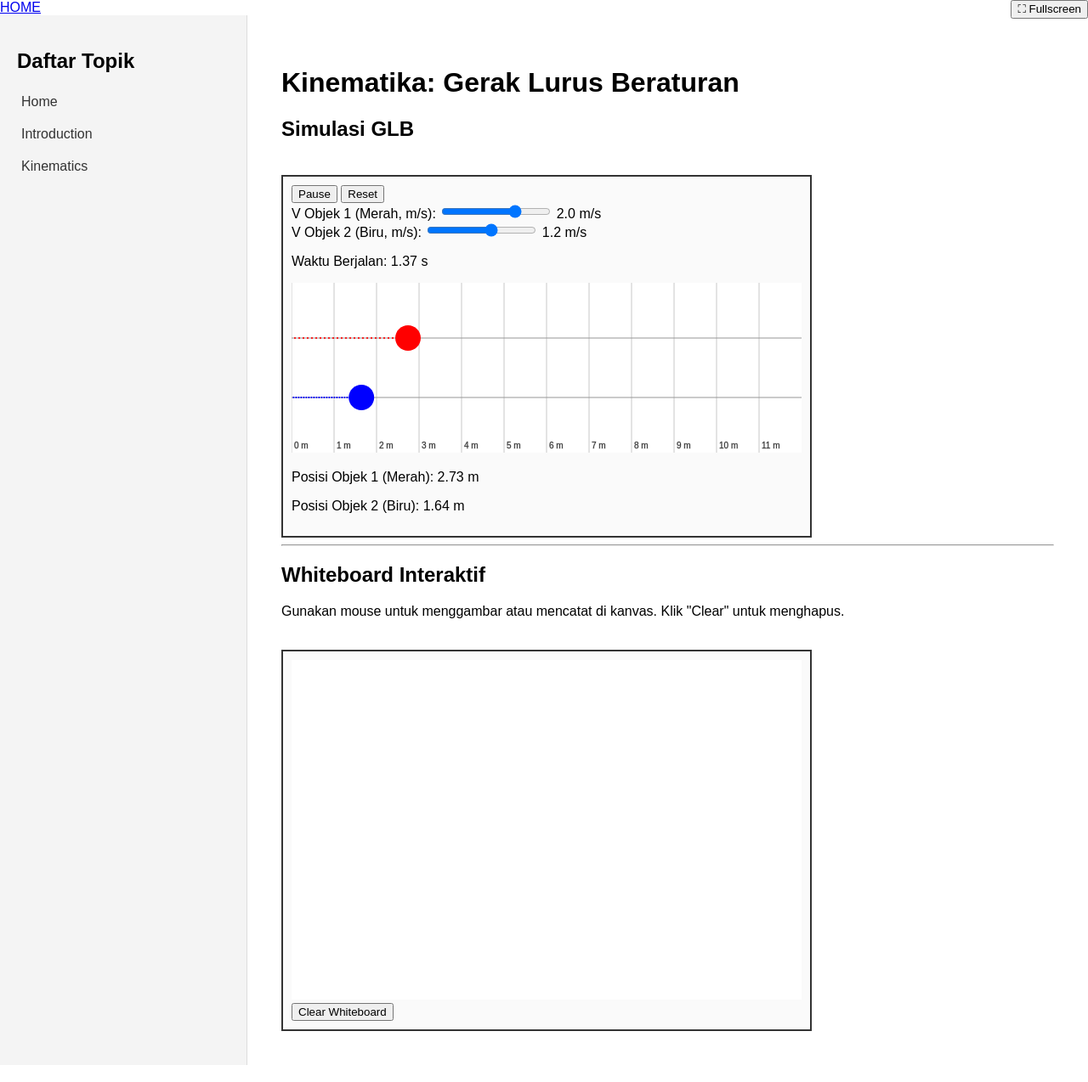
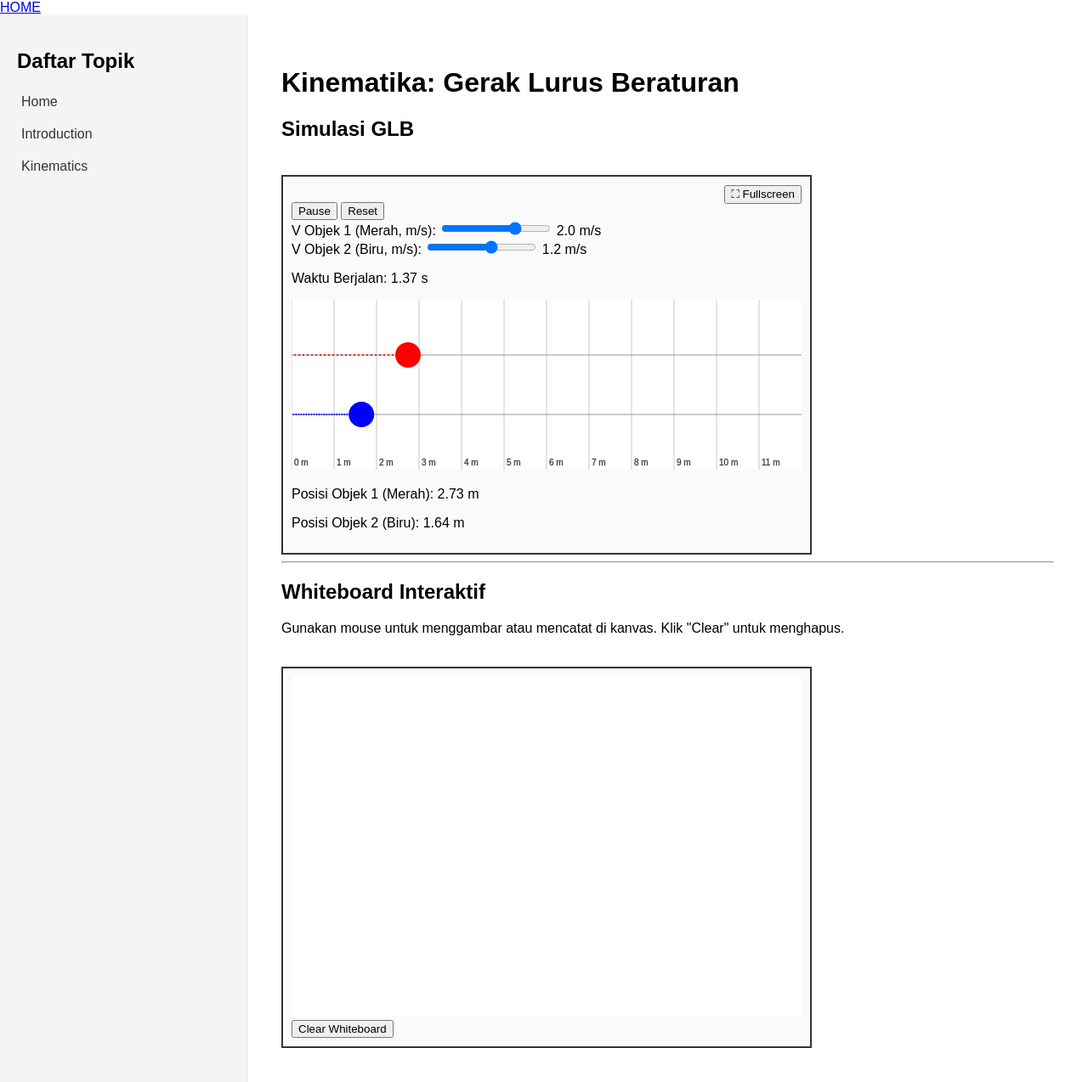
Before and after one commit to alasyariyphysics/physicsdigle, a Jekyll site: the page built from topics/simulasi-glb.html, in a window 1280 px wide. Shown: the whole page at 85% size. Built offline with Jekyll 4.4.1, drawn with Linux system fonts in a browser that asks for light colours; nearby versions of some CDN libraries.

Commit message:
error simulation-wrapper #fix

```diff
--- a/topics/simulasi-glb.html
+++ b/topics/simulasi-glb.html
@@ -9,7 +9,7 @@ title: Simulasi GLB & Whiteboard
     <h2>Simulasi GLB</h2>
 
     <div class="simulation-container">
-        <div id=""simulation-wrapper">
+        <div id="simulation-wrapper">
             <button id="fullscreenButton" onclick="toggleFullscreen()">
                 &#x26F6; Fullscreen
             </button>
```
